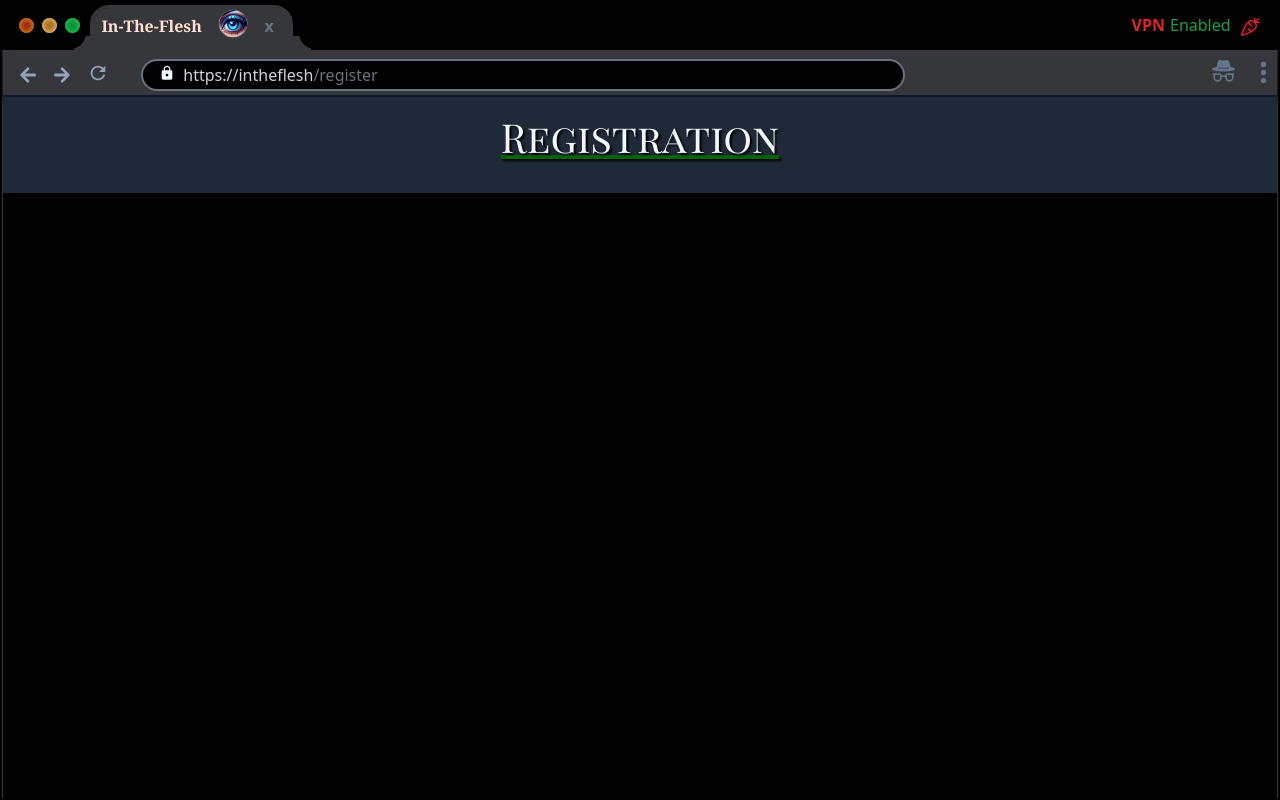
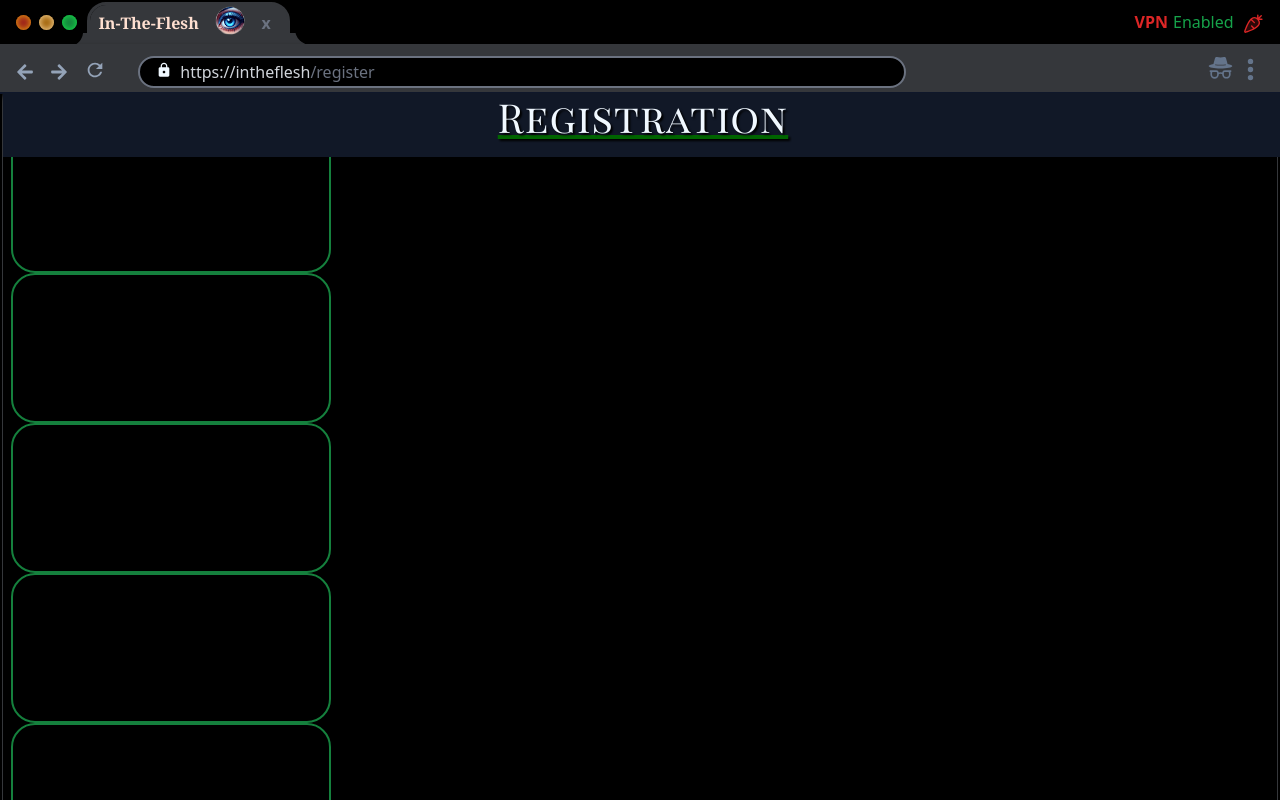
Before and after one commit to MyBaBB/My_InTheFlesh, a React (Vite) app: page / in a window 1280 px wide. Shown: the top 800 px of the page. Built offline with nearby package versions, Linux system fonts and the light colour scheme.

Commit message:
got the componets laid out correctly now to do the body, I have empty boxes around and need to make fake sliders. Have to turn something in for in the morning as a good display

```diff
--- /dev/null
+++ b/src/components/FakeDetailBoxes.jsx
@@ -0,0 +1,44 @@
+// eslint-disable-next-line no-unused-vars
+import React from 'react'
+
+const FakeDetailBoxes = () => {
+  return (
+    <div>
+
+
+
+
+  <div className='FakeRegistrationBody w-full h-full relative justify-evenly items-center flex-row
+   bg-black p-2'>
+     <div className='FakeRegistrationInput relative justify-center items-center
+    border-2 border-green-700 rounded-3xl text-green-600 w-[320px] h-[150px] '>
+
+     </div>
+     <div className='FakeRegistrationInput relative justify-center items-center
+    border-2 border-green-700 rounded-3xl text-green-600 w-[320px] h-[150px] '>
+
+     </div>
+     <div className='FakeRegistrationInput relative justify-center items-center
+    border-2 border-green-700 rounded-3xl text-green-600 w-[320px] h-[150px] '>
+
+     </div>
+     <div className='FakeRegistrationInput relative justify-center items-center
+    border-2 border-green-700 rounded-3xl text-green-600 w-[320px] h-[150px] '>
+
+     </div>
+     <div className='FakeRegistrationInput relative justify-center items-center
+    border-2 border-green-700 rounded-3xl text-green-600 w-[320px] h-[150px] '>
+
+     </div>
+     <div className='FakeRegistrationInput relative justify-center items-center
+    border-2 border-green-700 rounded-3xl text-green-600 w-[320px] h-[150px] '>
+
+     </div>
+     </div>
+
+
+    </div>
+  )
+}
+
+export default FakeDetailBoxes
--- /dev/null
+++ b/src/components/FakeRegistrationHeader.jsx
@@ -0,0 +1,16 @@
+// eslint-disable-next-line no-unused-vars
+import React from 'react'
+
+const FakeRegistrationHeader = () => {
+  return (
+    <div>
+        <div className='FakeHeader w-full h-[30px] relative justify-center items-center flex
+   p-8 bg-gray-900
+    text-center text-[2.5rem] tracking-wide'>
+   <h1 className='FakeHeaderh1 inline-block  pb-4 '>Registration</h1>
+ </div>
+    </div>
+  )
+}
+
+export default FakeRegistrationHeader
--- a/src/components/FakeRegistrationPage.jsx
+++ b/src/components/FakeRegistrationPage.jsx
@@ -16,21 +16,21 @@
 <div>
 
 
-    <div className=' relative flex z-10  h-[44px] pt-[5px] ml-[-4px] bg-[#000]
+    <div className=' relative flex  h-[44px] pt-[5px] ml-[-4px] bg-[#000]
                     outline outline-black z-50'>
 
         <div className='DotsContainer relative inline-block mt-[-4px] pl-4 pr-2  outline outline-black
                  rounded-br-3xl bg-black w-[5.9rem] p-[2px]'>
         <span className='RoundDots relative  inline-block   w-[15px] h-[15px]
-                rounded-full  border-transparent  bg-red-800 mt-[12px] mx-1 z-10'
+                rounded-full  border-transparent  bg-red-800 mt-[12px] mx-1 z-50'
                  style={{ boxShadow: 'inset 0px 0px  7px  rgb(234 173 12)' }}>
         </span>
         <span className='RoundDots relative inline-block   w-[15px] h-[15px]
-                rounded-full  border-transparent bg-yellow-700 mt-[12px] mx-1 z-10'
+                rounded-full  border-transparent bg-yellow-700 mt-[12px] mx-1 z-50'
                 style={{ boxShadow: 'inset 0px 0px   7px rgb(253 224 171)   ' }}>
         </span>
         <span className='RoundDots relative inline-block  w-[15px] h-[15px]
-                rounded-full  border-transparent bg-green-700 mt-[12px] mx-1 z-10'
+                rounded-full  border-transparent bg-green-700 mt-[12px] mx-1 z-50'
                 style={{ boxShadow: 'inset 0px 0px   7px rgb(22 230 74)' }}>
         </span>
       </div>
@@ -61,7 +61,7 @@
            <p className='relative flex hidden xs:inline-block text-green-600'> Enabled </p>
       </div>
       <div className='vpnContainer absolute right-[0rem] xs:right-[1rem] top-[10px] text-[22px] '>
-           <p className='relative flex hidden xxs:inline-block font-semibold text-red-600 z-[50] '> <PiCarrotDuotone /> </p>
+           <p className='relative flex hidden xxs:inline-block font-semibold text-red-600 z-50 '> <PiCarrotDuotone /> </p>
 
       </div>
 
@@ -72,7 +72,7 @@
 
 
 
-                <div className='relative flex justify-center '>
+                <div className='relative flex justify-center z-50'>
 
 
 
@@ -80,7 +80,7 @@
                         <img src={DarkMode1} alt="DarkMode1" ></img>
                     </div> */}
 
-                    <div className='FakeTabContainer relative flex-row justify-start border-b-2  border-slate-900  w-screen shadow-md shadow-black w-fit '>
+                    <div className='FakeTabContainer relative flex-row justify-start border-b-2  border-slate-900  w-screen shadow-md shadow-black w-fit bg-[#35373b]'>
                         <div className='ArrowsWrapper relative inline-block  top-[.2rem] '>
                         <span className='ArrowLeft relative hidden xs:inline-block pl-4 pt-2 text-slate-400 text-[18px]'>
                             <FaArrowLeft />
@@ -108,10 +108,12 @@
 
 
                          </div>
-                         <div className='vpnContainer absolute hidden xs:inline-block text-[27px]  right-[2.5rem]  text-slate-500 top-[8px]'>
+                         <div className='vpnContainer absolute hidden xs:inline-block text-[27px]
+                           right-[2.9rem]  text-slate-500 top-[8px]'>
                           <p className='relative flex hidden xs:inline-block  '><BsIncognito /> </p>
                          </div>
-                         <div className='vpnContainer absolute text-[27px] right-[1.4rem] xxs:-right-0 text-slate-500 top-[12px]'>
+                         <div className='vpnContainer absolute text-[27px] right-[1.4rem]
+                         xxs:right-4 text-slate-500 top-[12px]'>
                           <p className='relative flex inline-block'><HiDotsVertical  /> </p>
                          </div>
 
@@ -120,48 +122,6 @@
 
 {/* above is fake header */}
 
- <div className='FakeHeader w-full h-[40px] relative justify-center items-center flex
-   p-12 bg-gray-800
-    text-center text-[2.5rem]'>
-   <h1 className='FakeHeaderh1 inline-block  pb-4 '>Registration</h1>
- </div>
-
-
-  <div className='FakeRegistrationBody w-full h-screen relative justify-center items-center flex
-   bg-black'>
-
-
-
-
-
-
-
-
-
-
-
-
-
-
-
-
-
-  </div>
-
-
-
-
-
-
-
-
-
-
-
-
-
-
-
 
 </div>
         </>
--- a/src/components/HomePage.jsx
+++ b/src/components/HomePage.jsx
@@ -1,15 +1,22 @@
 // eslint-disable-next-line no-unused-vars
 import React from 'react'
 import FakeRegistrationPage from './FakeRegistrationPage'
-
-
+import FakeDetailBoxes from './FakeDetailBoxes'
+import FakeRegistrationHeader from './FakeRegistrationHeader'
 
 const HomePage = () => {
     return (
         <div className='HomePageWrapper relative  justify-center
-
-          w-full h-full'>
+             w-full h-screen'>
+             <div className='TopDiv fixed top-0 left-0 z-50'>
              <FakeRegistrationPage />
+             </div>
+             <div className='fixed top-[5.8rem] w-screen z-50'>
+                <FakeRegistrationHeader />
+             </div>
+             <div className='mt-[7rem] z-0'>
+              <FakeDetailBoxes />
+             </div>
         </div>
 
     )
--- a/src/index.css
+++ b/src/index.css
@@ -7,7 +7,7 @@
 
 }
 :root {
-  position: fixed;
+  position:relative;
   height: screen;
   padding: 1px;
   background-color:#35373b;
@@ -27,22 +27,22 @@
   height: 16px;
   position: absolute;
   background-color: #35373b;
-  z-index: -10;
+  z-index: 50;
   left:-174px;
   bottom: -14px;
 
 }
 .EyeballSpan2::after {
   content: '';
-  width: 20px;
-  height: 16px;
+  width: 18px;
+  height: 14px;
   position: absolute;
   background-color: black;
-  z-index: 0;
-  left:-182px;
-  bottom: -10.75px;
+  z-index: 50;
+  left:-180px;
+  bottom: -10.2px;
   border: 2px solid black;
-  border-bottom-right-radius: 32px;
+  border-bottom-right-radius: 27px;
 
 }
 .EyeballSpan4::before {
@@ -51,7 +51,7 @@
   height: 16px;
   position: absolute;
   background-color: #35373b;
-  z-index: -10;
+  z-index: 50;
   left: 198px;
   bottom: -5px;
 
@@ -62,11 +62,11 @@
   height: 16px;
   position: absolute;
   background-color: black;
-  z-index: 0;
-  left:206px;
-  bottom: -1.75px;
+  z-index: 50;
+  left:205px;
+  bottom: -.6px;
   border: 2px solid black;
-  border-bottom-left-radius: 32px;
+  border-bottom-left-radius: 25px;
 
 }
  .FakeHeaderh1 {
```
